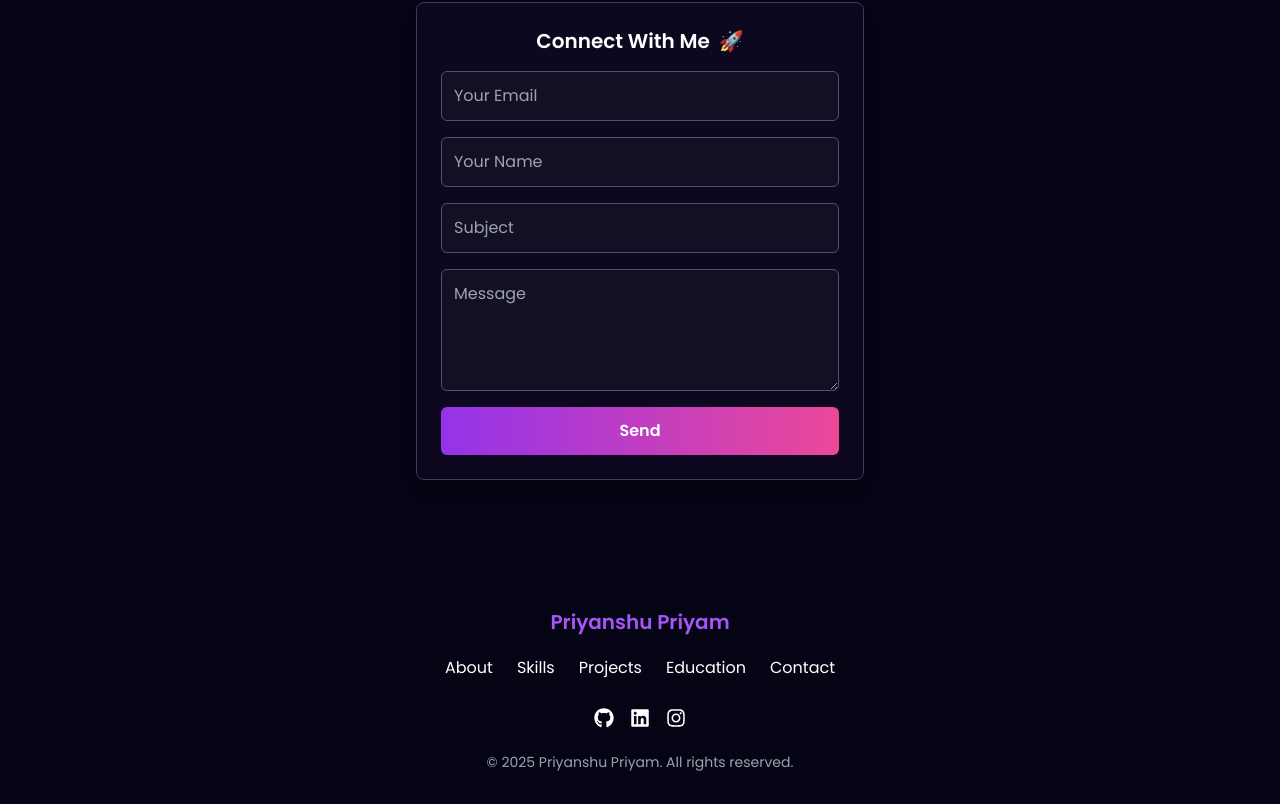
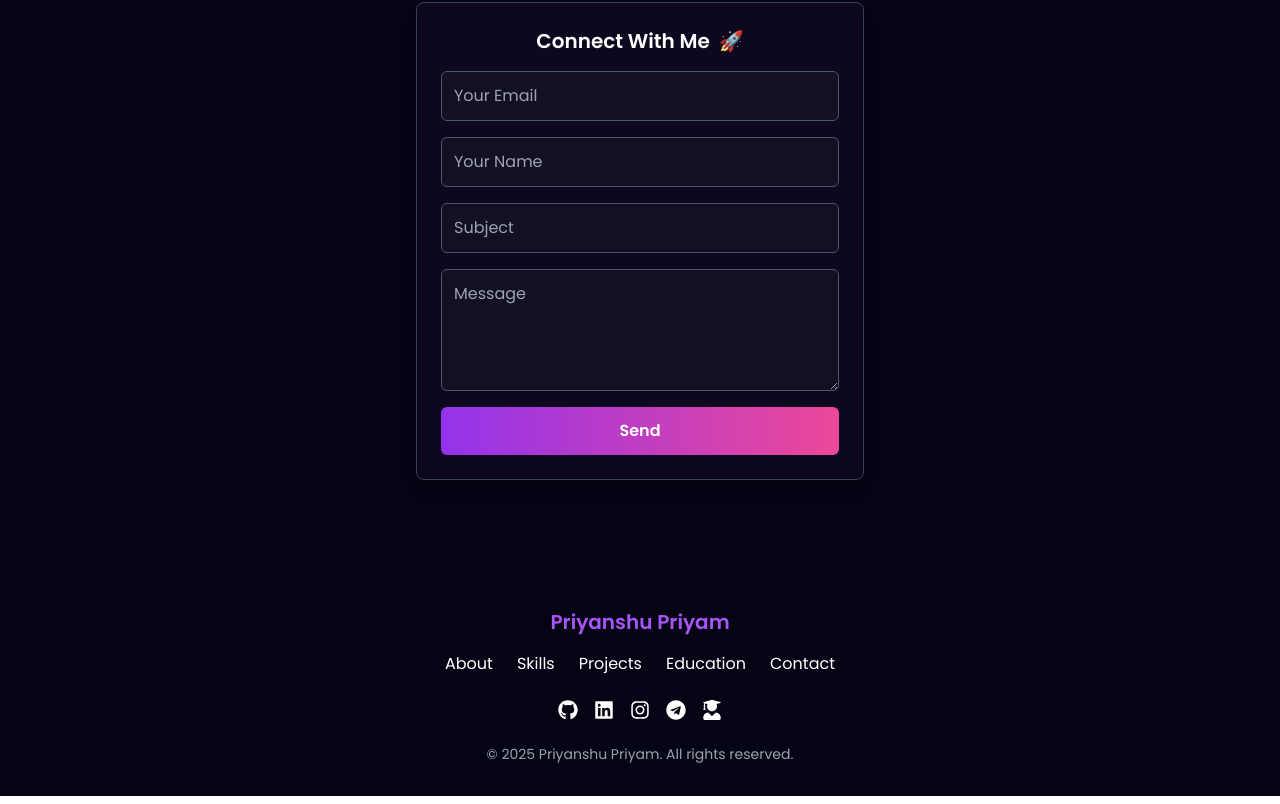
Before and after one commit to ppriyanshu26/Portfolio, a React (Vite) app: page / in a window 1280 px wide. Shown: the part 4667-5471 px from the top of the page. Built offline with nearby package versions, Linux system fonts and the light colour scheme.

Commit message:
Update footer

```diff
--- a/src/components/Contact/Contact.jsx
+++ b/src/components/Contact/Contact.jsx
@@ -12,10 +12,10 @@ const Contact = () => {
 
     emailjs
       .sendForm(
-        "service_ogbx4ih",  // Replace with your EmailJS Service ID
-        "template_vrwf8l3",  // Replace with your EmailJS Template ID
+        import.meta.env.VITE_EMAILJS_SERVICE_ID,   // from .env.local
+        import.meta.env.VITE_EMAILJS_TEMPLATE_ID,  // from .env.local
         form.current,
-        "sI_tPzA7HuMPUG9u3"  // Replace with your EmailJS Public Key
+        import.meta.env.VITE_EMAILJS_PUBLIC_KEY    // from .env.local
       )
       .then(
         () => {
--- a/src/components/Footer/Footer.jsx
+++ b/src/components/Footer/Footer.jsx
@@ -1,5 +1,5 @@
 import React from "react";
-import { FaLinkedin, FaInstagram, FaGithub } from "react-icons/fa";
+import { FaLinkedin, FaInstagram, FaGithub, FaTelegram, FaUserGraduate } from "react-icons/fa";
 
 const Footer = () => {
   // Smooth scroll function
@@ -14,10 +14,12 @@ const Footer = () => {
     <footer className="text-white py-8 px-[12vw] md:px-[7vw] lg:px-[20vw]">
       <div className="container mx-auto text-center">
         {/* Name / Logo */}
-        <h2 className="text-xl font-semibold text-purple-500">Priyanshu Priyam</h2>
+        <h2 className="text-xl font-semibold text-purple-500">
+          Priyanshu Priyam
+        </h2>
 
         {/* Navigation Links - Responsive */}
-        <nav className="flex flex-wrap justify-center space-x-4 sm:space-x-6 mt-4">
+        <nav className="flex flex-wrap justify-center gap-x-4 gap-y-2 sm:gap-x-6 mt-4">
           {[
             { name: "About", id: "about" },
             { name: "Skills", id: "skills" },
@@ -28,7 +30,7 @@ const Footer = () => {
             <button
               key={index}
               onClick={() => handleScroll(item.id)}
-              className="hover:text-purple-500 text-sm sm:text-base my-1"
+              className="hover:text-purple-500 text-sm sm:text-base"
             >
               {item.name}
             </button>
@@ -36,12 +38,25 @@ const Footer = () => {
         </nav>
 
         {/* Social Media Icons - Responsive */}
-        <div className="flex flex-wrap justify-center space-x-4 mt-6">
+        <div className="flex flex-wrap justify-center gap-x-4 gap-y-2 mt-6">
           {[
             { icon: <FaGithub />, link: "https://www.github.com/ppriyanshu26" },
-            { icon: <FaLinkedin />, link: "https://www.linkedin.com/in/ppriyanshu26" },
-            { icon: <FaInstagram />, link: "https://www.instagram.com/ppriyanshu26_/" },
-
+            {
+              icon: <FaLinkedin />,
+              link: "https://www.linkedin.com/in/ppriyanshu26",
+            },
+            {
+              icon: <FaInstagram />,
+              link: "https://www.instagram.com/ppriyanshu26_/",
+            },
+            {
+              icon: <FaTelegram />,
+              link: "https://t.me/ppriyanshu26", // replace with your Telegram
+            },
+            {
+              icon: <FaUserGraduate />,
+              link: "https://codolio.com/ppriyanshu26", // replace with your Codolio profile
+            },
           ].map((item, index) => (
             <a
               key={index}
```
Also changed, not shown: 1 other file (tests, documents, lock files or other folders).
